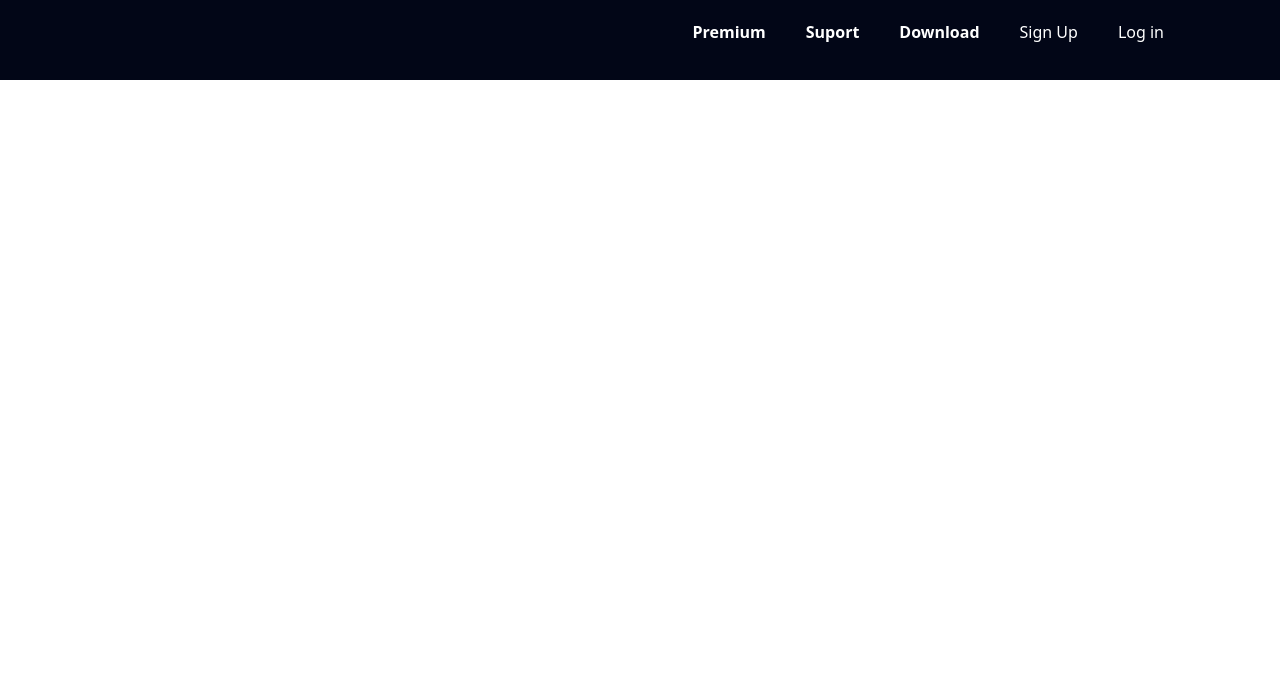
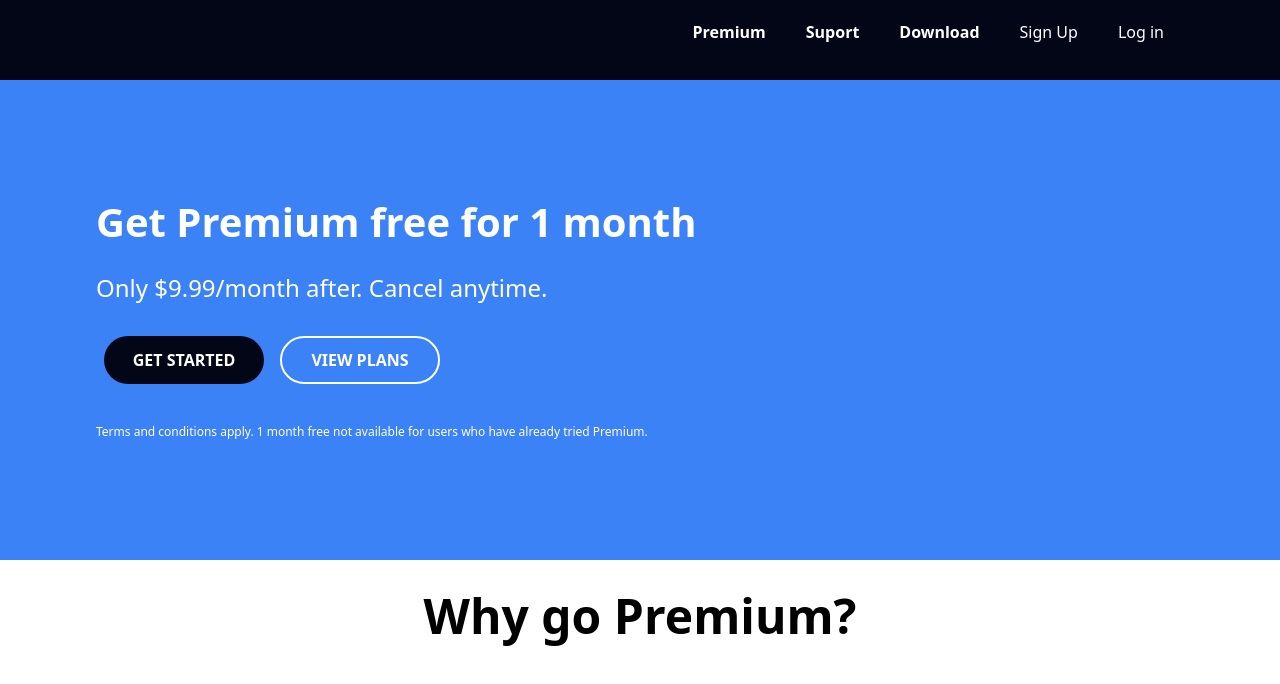
Before and after one commit to Ana-Laura-Flores/modulo-3, a plain HTML site: page index.html in a window 1280 px wide. Drawn offline with nearby package versions, Linux system fonts and the light colour scheme.

Commit message:
add main

```diff
--- a/index.html
+++ b/index.html
@@ -30,6 +30,27 @@
                 </li>
             </ul>
         </nav>
+        <main>
+            <section class="event flex flex-col justify-center  bg-blue-500 w-screen h-[30rem]	">
+                <article class="pl-24	 	">
+                    <h2 class="text-white font-bold text-[2.5rem] my-5">Get Premium free for 1 month</h2>
+                    <h3 class="text-white text-2xl my-5	">Only $9.99/month after. Cancel anytime.</h3>
+                    <div class="keypad flex ">
+                        <button class="btn w-40 h-12 rounded-3xl bg-slate-950 font-bold text-base text-white p-1.5	m-2	my-3">GET STARTED</button>
+                        <button class="btn w-40 h-12 rounded-3xl border-solid border-white border-2 font-bold text-white p-1.5 m-2 my-3">VIEW PLANS</button>
+                    </div>
+                    <p class="text-white my-7 text-xs	">Terms and conditions apply. 1 month free not available for users who have already tried Premium.</p>
+                </article>
+              </section>
+              <section class="why w-screen h-[30rem] ">
+                  <article>
+                      <h3 class="font-bold text-black text-5xl text-center p-8">Why go Premium?</h3>
+                      <ul>
+                          <li role="img" class="sc-eCApnc kKMPgk sc-jtiXyc eBZPuL"></li>
+                      </ul>
+                  </article>
+              </section>
+        </main>
 
     </header>
 </body>
```
